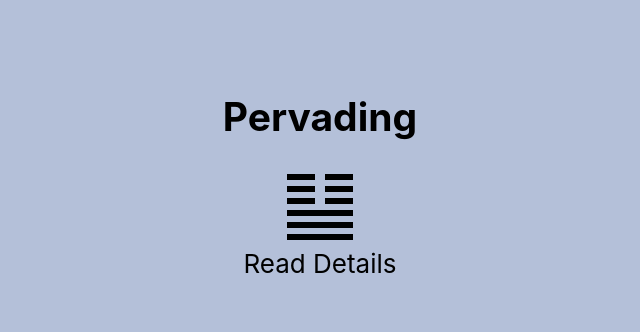
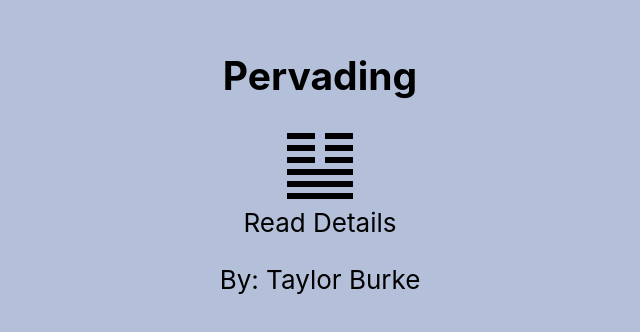
Before and after one commit to TaylorBurke/my-app, a React (Create React App) app: page / in a window 1280 px wide. Shown: the part 230-562 px from the top of the page, without its empty margins (320-960 px from the left). Built offline with nearby package versions, Linux system fonts and the light colour scheme.

Commit message:
implement interface for deck

```diff
--- a/src/App.tsx
+++ b/src/App.tsx
@@ -1,12 +1,13 @@
 import React from 'react';
 import './App.css';
 import CardGenerator from "./CardGenerator";
+import {iChingDeck} from './iChingDeck'
 
 function App() {
   return (
     <div className="App">
       <header className="App-header">
-        <CardGenerator />
+        <CardGenerator deck={iChingDeck} artist={"Taylor Burke"} />
       </header>
     </div>
   );
--- a/src/CardGenerator.tsx
+++ b/src/CardGenerator.tsx
@@ -1,31 +1,15 @@
 import React from 'react';
 import hexData from "./hexagramData";
+import {Deck} from "./Deck";
 
-const CardGenerator = () => {
+type DeckProps = {
+    deck: Deck,
+    artist: String,
+}
 
-    const numberOfCards = 64;
+const CardGenerator = ({deck, artist}: DeckProps) => {
 
-    const getRandomCardIndex = (max: number) : number  => {
-        return Math.floor(Math.random() * max) // between 0 and (max -1)
-    }
-
-    const getCardTitle = (cardIndex: number) : string => {
-        return (
-            hexData[cardIndex].title
-        )
-    }
-
-    const getCardDescription = (cardIndex: number) : string  => {
-        return (
-            hexData[cardIndex].description
-        )
-    }
-
-    const getCardImage = (cardIndex: number) : string  => {
-        return (
-            hexData[cardIndex].image
-        )
-    }
+    const {numberOfCards, getRandomCardIndex, getCardTitle, getCardImage, getCardDescription} = deck;
 
     const chosenCardIndex = getRandomCardIndex(numberOfCards);
 
@@ -35,6 +19,8 @@ const CardGenerator = () => {
             <img src={getCardImage(chosenCardIndex)} className="hexagram" alt="hexagram" />
             <br />
             <a href={getCardDescription(chosenCardIndex)}>Read Details</a>
+
+            <p>By: {artist}</p>
         </div>
     )
 }
--- /dev/null
+++ b/src/iChingDeck.ts
@@ -0,0 +1,18 @@
+import {Deck} from "./Deck";
+import hexData from "./hexagramData";
+
+export const iChingDeck : Deck = {
+    numberOfCards: 64,
+    getRandomCardIndex: (max)=>{
+        return Math.floor(Math.random() * max) // between 0 and (max -1)
+    },
+    getCardTitle: (cardIndex) => {
+        return hexData[cardIndex].title
+    },
+    getCardDescription: (cardIndex: number) => {
+        return hexData[cardIndex].description
+    },
+    getCardImage: (cardIndex) => {
+        return hexData[cardIndex].image
+    },
+}
```
